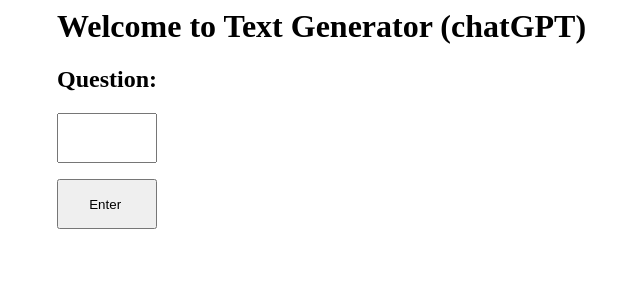
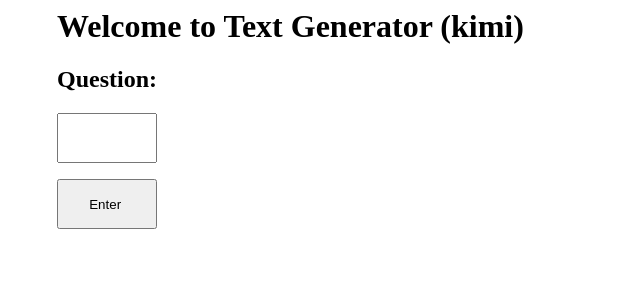
Before and after one commit to Nikkijjj/rpa-Feb-19-2024, a Flask app: page /text_gpt in a window 1280 px wide. Shown: the top 300 px of the page, without its empty margins (267-907 px from the left). Run offline with Flask 3, Linux system fonts and the light colour scheme.

Commit message:
Update text_gpt.html

```diff
--- a/templates/text_gpt.html
+++ b/templates/text_gpt.html
@@ -6,7 +6,7 @@
 </style>
 
 <div class="container">
-  <h1>Welcome to Text Generator (chatGPT)</h1>
+  <h1>Welcome to Text Generator (kimi)</h1>
   <form action="/text_result" method="post">
     <form action="/main" method="post">
       <h2>Question: </h2>
```
